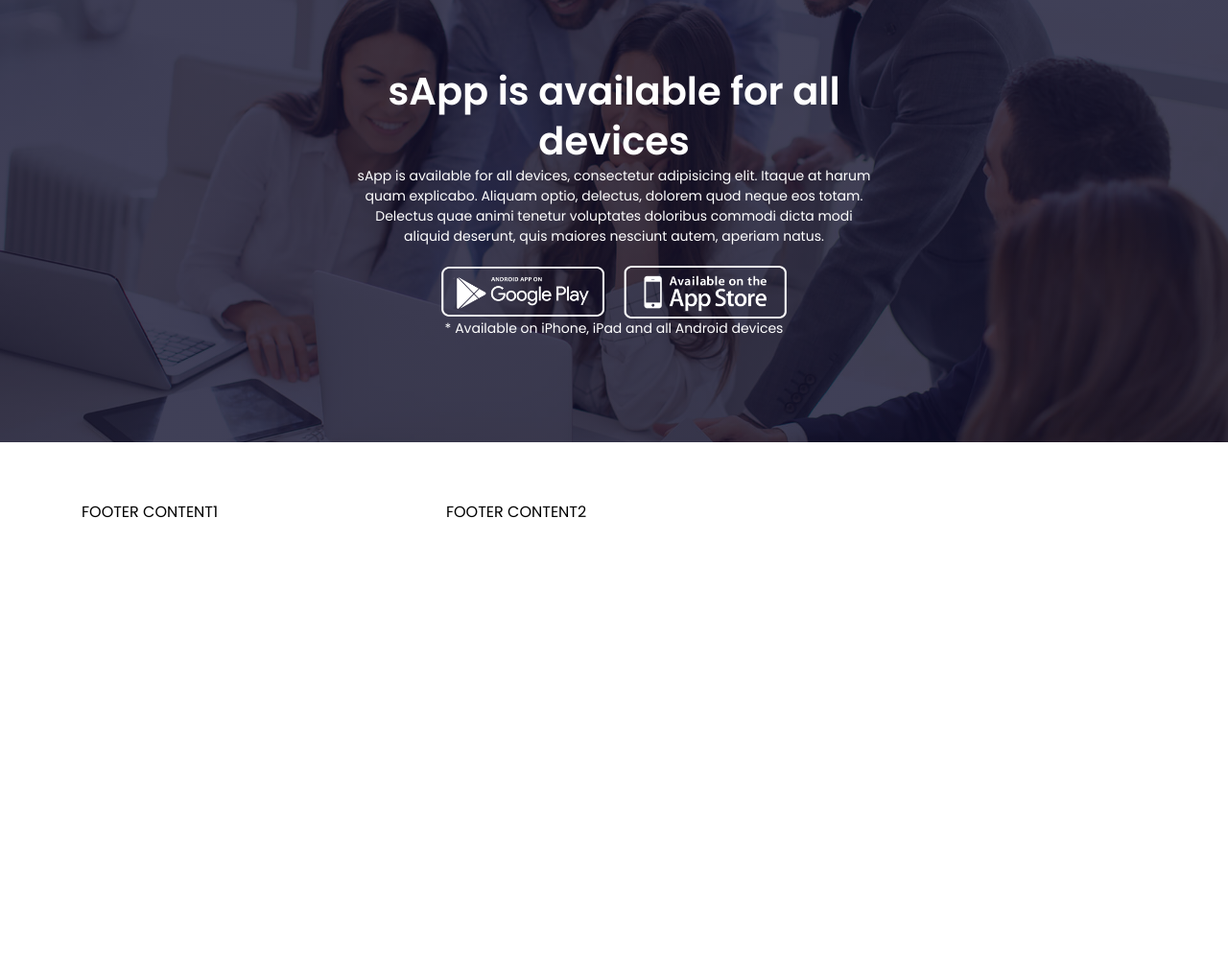
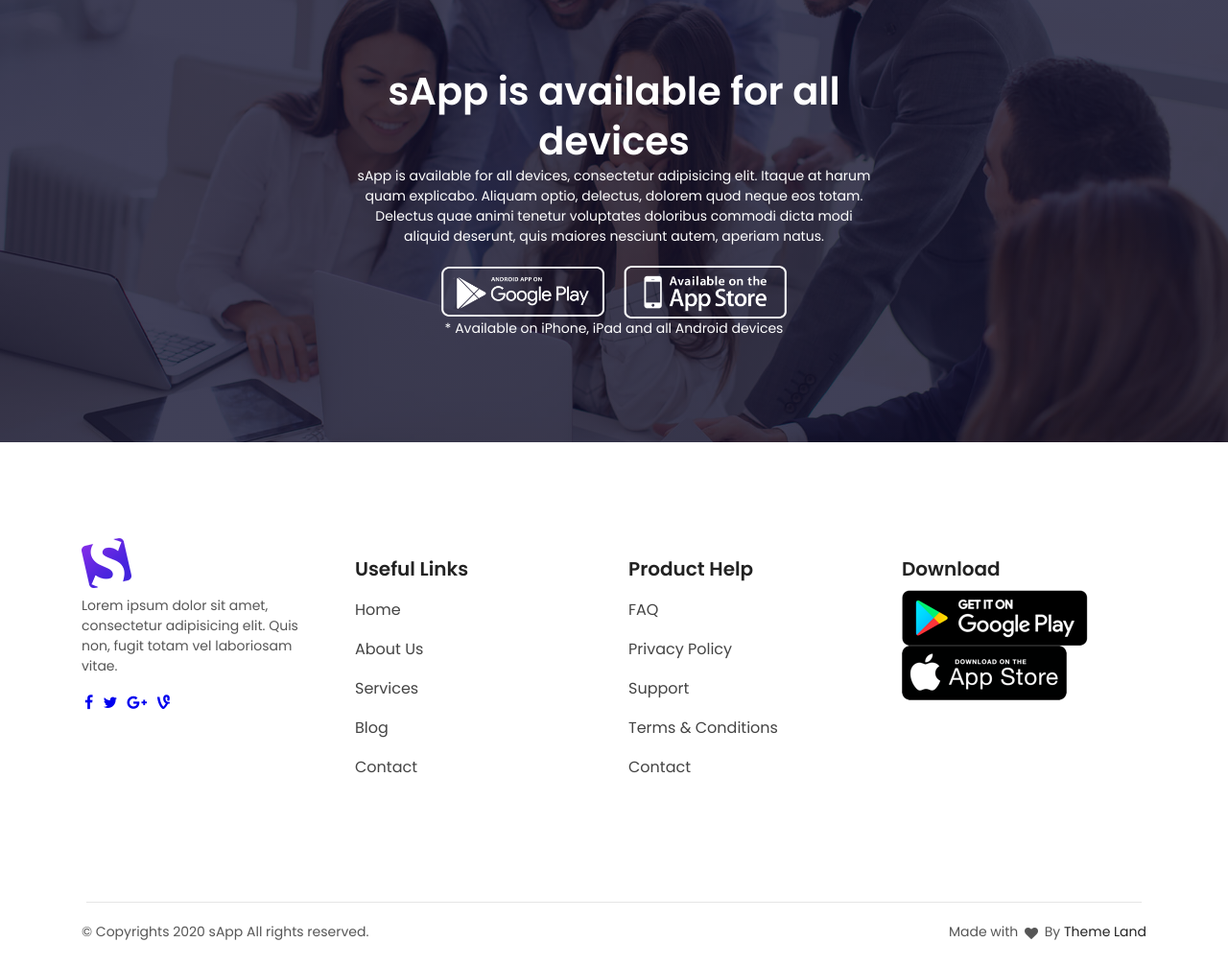
Before and after one commit to front-end-by-rimantas/41-grupe-portfolio-react, a website: page index.html in a window 1280 px wide. Shown: the part 5537-6544 px from the top of the page at 96% size. Before the commit the page ends 6143 px from the top, so only its background shows below. Drawn offline with Linux system fonts and the light colour scheme.

Commit message:
Footer init not finished

```diff
--- a/css/pages/home.css
+++ b/css/pages/home.css
@@ -554,4 +554,44 @@
 /* Stay Tuned end */
 
 /* footer start */
+section.container.footer {
+    padding: 100px 0 24px;
+}
+.footer > .link-columns {
+    padding-bottom: 80px;
+}
+.useful-column > ul > li,
+.help-column > ul > li {
+    list-style-type: none;
+    padding: 8px 0;
+}
+.useful-column > ul > li > a,
+.help-column > ul > li > a {
+    color: var(--font-color-fourth);
+}
+
+.socials > p {
+    margin: 8px 0 16px;
+}
+.socials > .social-links > a {
+    text-decoration: none;
+}
+.copyright-block::before {
+    content: '';
+    display: block;
+    border-top: 1px solid rgba(0, 0, 0, 0.1);
+    margin: 20px;
+}
+.copyright {
+    display: flex;
+    justify-content: space-between;
+}
+
+.copyright > p > a {
+    text-decoration: none;
+}
+.copyright > p > i {
+    padding-top: 5px;
+}
+
 /* footer end */
--- a/index.html
+++ b/index.html
@@ -452,7 +452,7 @@
     <!-- Main end -->
 
     <!-- footer start -->
-    <footer class="container">
+    <!-- <footer class="container">
         <div class="row">
             <div class="col-12 col-md-6 col-xl-4">
                 FOOTER CONTENT1
@@ -461,7 +461,57 @@
                 FOOTER CONTENT2
             </div>
         </div>
-    </footer>
+    </footer> -->
+    <section class="container footer">
+        <div class="row link-columns">
+            <div class="col-3 socials">
+                <img src="./img/logo/logo.png" alt="logo">
+                <p>Lorem ipsum dolor sit amet, consectetur adipisicing elit. Quis non, fugit totam vel laboriosam vitae.</p>
+                <div class="social-links">
+                    <a href="#" class="fa fa-facebook "></a>
+                    <a href="#" class="fa fa-twitter"></a>
+                    <a href="#" class="fa fa-google-plus"></a>
+                    <a href="#" class="fa fa-vine"></a>
+                </div>
+            </div>
+            <div class="col-3 useful-column">
+                <h3>Useful Links</h3>
+                <ul class="useful-menu">
+                    <li><a>Home</a></li>
+                    <li><a>About Us</a></li>
+                    <li><a>Services</a></li>
+                    <li><a>Blog</a></li>
+                    <li><a>Contact</a></li>
+                </ul>
+            </div>
+            <div class="col-3 help-column">
+                <h3>Product Help</h3>
+                <ul class="help-menu">
+                    <li><a>FAQ</a></li>
+                    <li><a>Privacy Policy</a></li>
+                    <li><a>Support</a></li>
+                    <li><a>Terms & Conditions</a></li>
+                    <li><a>Contact</a></li>
+                </ul>
+            </div>
+            <div class="col-3 download-column">
+                <h3>Download</h3>
+                <a href="#"><img src="./img/google-app/google-play-black.png" alt="google play"></a>
+                <a href="#"><img src="./img/google-app/app-store-black.png" alt="app store"></a>
+            </div>
+        </div>
+        <div class="row copyright-block">
+            <div class="col-12 copyright">
+                <p>&copy; Copyrights 2020 sApp All rights reserved.</p>
+                <p>Made with <i class="fa fa-heart"></i> By <a href=""> Theme Land</a></p>
+            </div>
+        </div>
+    </section>
+    <!-- pirma dalis  -->
+
+    <!-- antra dalis
+
+    -->
     <!-- footer end -->
 </body>
 
```
